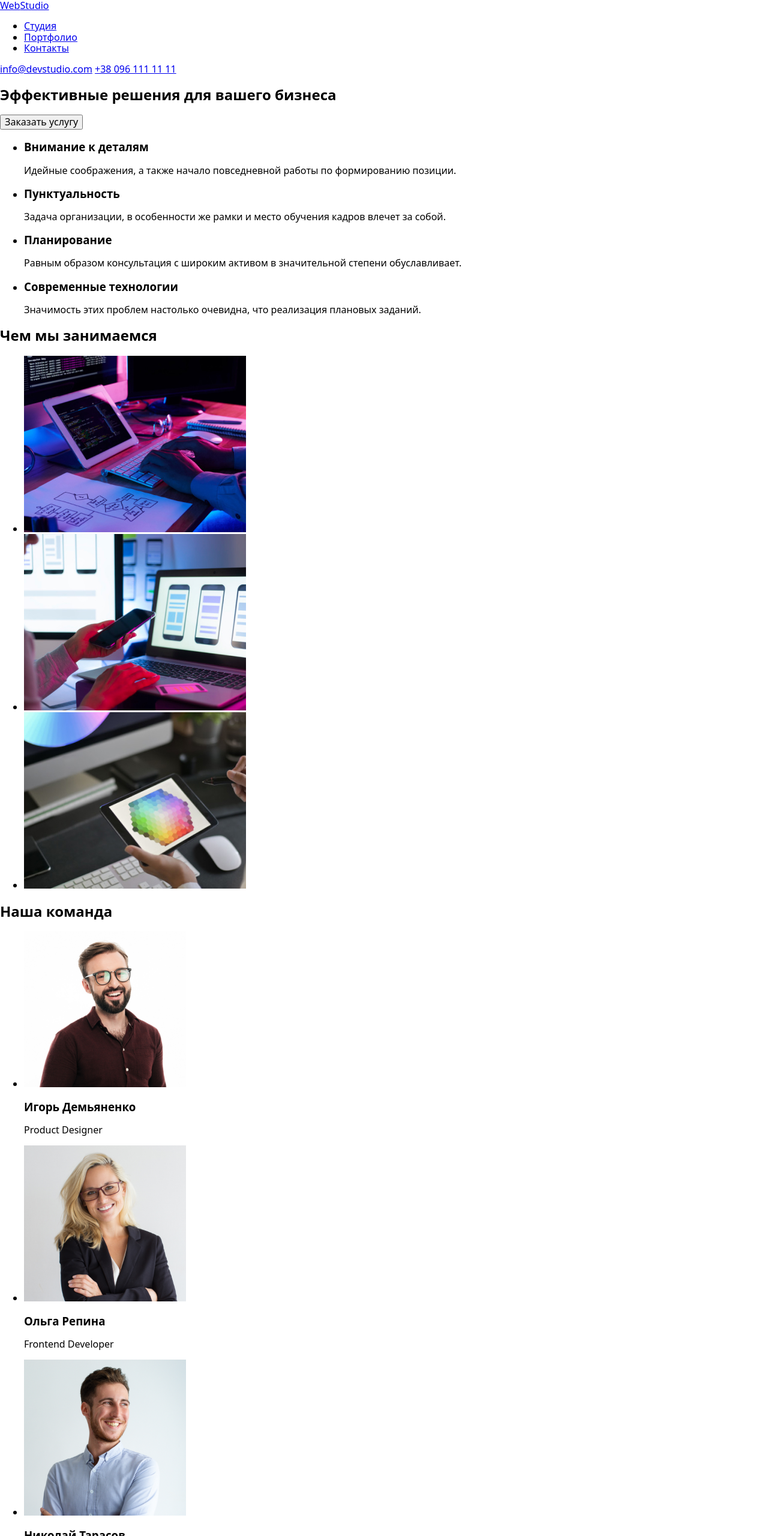
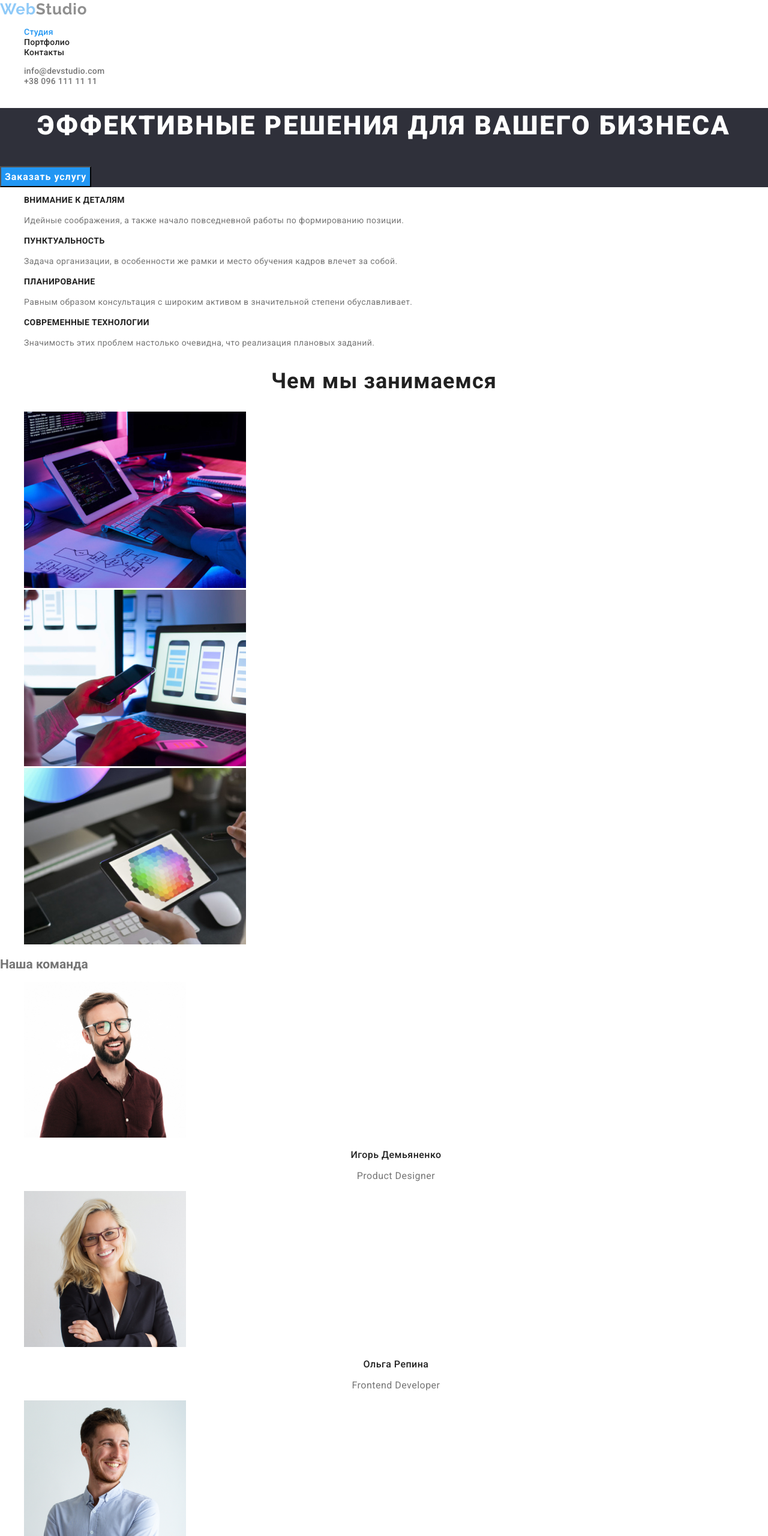
Before and after one commit to kvitkovsky1302/goit-markup-hw-02, a plain HTML site: page index.html in a window 1280 px wide. Shown: the top 2560 px of the page at 60% size. Drawn offline with nearby package versions, Linux system fonts and the light colour scheme.

Commit message:
Описывает стили для index.html

```diff
--- a/css/styles.css
+++ b/css/styles.css
@@ -1,3 +1,99 @@
+:root {
+  --primery-text-color: #757575;
+  --title-color: #212121;
+  --secondary-color: #2196f3;
+  --background-color: #2f303a;
+}
+
+a {
+  text-decoration: none;
+}
+
+ul {
+  list-style: none;
+}
+
+body {
+  font-family: 'Roboto', sans-serif;
+  font-size: 14px;
+  color: var(--primery-text-color);
+}
+/* font-family: 'Raleway', sans-serif;
+font-family: 'Roboto', sans-serif; */
+/* ============= header =============*/
+
+.logo {
+  font-family: 'Raleway', sans-serif;
+  font-weight: 700;
+  font-size: 26px;
+  line-height: 1.19;
+  letter-spacing: 0.03em;
+  color: var(--title-color);
+}
+
+.logo:hover,
+.logo:focus {
+  opacity: 0.5;
+}
+
+.logo-color,
+.head-contacts:hover,
+.head-contacts:focus,
+.navigation-list-link:hover,
+.navigation-list-link:focus {
+  color: var(--secondary-color);
+}
+
+.navigation-list-link {
+  font-weight: 500;
+  line-height: 1.14;
+  letter-spacing: 0.02em;
+  color: var(--title-color);
+}
+
+.head-contacts {
+  font-weight: 500;
+  line-height: 1.14;
+  letter-spacing: 0.02em;
+  color: var(--primery-text-color);
+}
+
+.studio-color {
+  color: var(--secondary-color);
+}
+/* ============= end header =============*/
+
+/* ============= hero =============*/
+.section-hero {
+  background-color: var(--background-color);
+}
+.hero-title {
+  font-weight: 900;
+  font-size: 44px;
+  line-height: 1.36;
+  text-align: center;
+  letter-spacing: 0.06em;
+  text-transform: uppercase;
+  color: #ffffff;
+}
+
+.hero-btn {
+  font-weight: 700;
+  font-size: 16px;
+  line-height: 1.87;
+  text-align: center;
+  letter-spacing: 0.06em;
+  color: #ffffff;
+  background-color: var(--secondary-color);
+}
+
+.hero-btn:hover,
+.hero-btn:focus {
+  opacity: 0.5;
+}
+/* ============= end hero =============*/
+
+/* ============= info =============*/
 .visually-hidden {
   position: absolute !important;
   clip: rect(1px 1px 1px 1px); /* IE6, IE7 */
@@ -8,3 +104,107 @@
   width: 1px !important;
   overflow: hidden;
 }
+
+.info-item-title {
+  font-weight: 700;
+  font-size: 14px;
+  line-height: 1.14;
+  letter-spacing: 0.03em;
+  text-transform: uppercase;
+  color: var(--title-color);
+}
+
+.info-item-text {
+  font-weight: 400;
+  line-height: 1.71;
+  letter-spacing: 0.03em;
+}
+/* ============= end info =============*/
+
+/* ============= what we are doing =============*/
+.we-doing-title {
+  font-weight: 700;
+  font-size: 36px;
+  line-height: 1.17;
+  text-align: center;
+  letter-spacing: 0.03em;
+  color: var(--title-color);
+}
+/* ============= end what we are doing =============*/
+
+/* ============= our team =============*/
+.team-name {
+  font-weight: 500;
+  font-size: 16px;
+  line-height: 1.19;
+  text-align: center;
+  letter-spacing: 0.03em;
+  color: var(--title-color);
+}
+
+.team-profession {
+  font-weight: 400;
+  font-size: 16px;
+  line-height: 1.19;
+  text-align: center;
+  letter-spacing: 0.03em;
+}
+/* ============= end our team =============*/
+
+/* ============= contacts info =============*/
+
+.footer {
+  background-color: var(--background-color);
+}
+
+.footer-logo {
+  font-family: 'Raleway', sans-serif;
+  font-weight: 700;
+  font-size: 26px;
+  line-height: 1.19;
+  letter-spacing: 0.03em;
+  color: #ffffff;
+}
+
+.footer-logo:hover,
+.footer-logo:focus {
+  opacity: 0.5;
+}
+
+.address-map {
+  font-weight: 400;
+  line-height: 1.71;
+  letter-spacing: 0.03em;
+  color: #ffffff;
+}
+
+.address-map:hover,
+.address-map:focus {
+  color: var(--secondary-color);
+}
+
+.address-mail,
+.address-tel {
+  font-weight: 400;
+  line-height: 1.71;
+  letter-spacing: 0.03em;
+  color: rgba(255, 255, 255, 0.6);
+}
+
+.address-mail:hover,
+.address-mail:focus,
+.address-tel:hover,
+.address-tel:focus {
+  color: var(--secondary-color);
+}
+
+/* ============= end contacts info =============*/
+/* ============= filter list =============*/
+/* ============= end filter list =============*/
+/* ============= portfolio list =============*/
+/* ============= end portfolio list =============*/
+/* ============= =============*/
+/* ============= =============*/
+/* ============= =============*/
+/* ============= =============*/
+/* ============= =============*/
--- a/index.html
+++ b/index.html
@@ -2,7 +2,7 @@
 <html lang="ru">
   <head>
     <meta charset="UTF-8" />
-    <meta name="viewport" content="width= , initial-scale=1.0" />
+    <meta name="viewport" content="width=device-width, initial-scale=1.0" />
     <title lang="en"><span>Web</span>Studio</title>
     <link
       rel="stylesheet"
@@ -10,62 +10,80 @@
       integrity="sha512-ISS7cAi1PEhQ8jnbJpJZMd29NlhNj4AWYyLOSp2CE/CsHxTCu+r+t0D2yoJudVrd0/8fTVPUVDzY5Tvli75u/g=="
       crossorigin="anonymous"
     />
+    <link rel="preconnect" href="https://fonts.gstatic.com" />
+    <link
+      href="https://fonts.googleapis.com/css2?family=Raleway:wght@700&family=Roboto:wght@400;500;700;900&display=swap"
+      rel="stylesheet"
+    />
     <link rel="stylesheet" href="./css/styles.css" />
-    <link rel="stylesheet" href="./portfolio.html" />
   </head>
   <body>
-    <header>
-      <nav>
-        <a lang="en" href="index.html"> <span>Web</span>Studio </a>
-        <ul>
-          <li>
-            <a href="#">Студия</a>
+    <header class="header">
+      <nav class="navigation">
+        <a class="logo" lang="en" href="index.html">
+          <span class="logo-color">Web</span>Studio
+        </a>
+        <ul class="navigation-list">
+          <li class="navigation-list-item">
+            <a class="navigation-list-link studio-color" href="#">Студия</a>
           </li>
-          <li>
-            <a href="./portfolio.html">Портфолио</a>
+          <li class="navigation-list-item">
+            <a class="navigation-list-link" href="./portfolio.html"
+              >Портфолио</a
+            >
           </li>
-          <li>
-            <a href="#">Контакты</a>
+          <li class="navigation-list-item">
+            <a class="navigation-list-link" href="#">Контакты</a>
           </li>
         </ul>
       </nav>
-      <a href="mailto:info@devstudio.com">info@devstudio.com</a>
-      <a href="tel:+380961111111">+38 096 111 11 11</a>
+      <ul>
+        <li>
+          <a class="head-contacts" href="mailto:info@devstudio.com"
+            >info@devstudio.com</a
+          >
+        </li>
+        <li>
+          <a class="head-contacts" href="tel:+380961111111"
+            >+38 096 111 11 11</a
+          >
+        </li>
+      </ul>
     </header>
     <main>
       <!-- Hero -->
-      <section>
-        <h1>Эффективные решения для вашего бизнеса</h1>
-        <button type="button">Заказать услугу</button>
+      <section class="section-hero">
+        <h1 class="hero-title">Эффективные решения для вашего бизнеса</h1>
+        <button class="hero-btn" type="button">Заказать услугу</button>
       </section>
       <!-- info -->
-      <section>
+      <section class="section-info">
         <h2 class="visually-hidden">Преимущества компаниии</h2>
-        <ul>
-          <li>
-            <h3>Внимание к деталям</h3>
-            <p>
+        <ul class="info-list">
+          <li class="info-item">
+            <h3 class="info-item-title">Внимание к деталям</h3>
+            <p class="info-item-text">
               Идейные соображения, а также начало повседневной работы по
               формированию позиции.
             </p>
           </li>
           <li>
-            <h3>Пунктуальность</h3>
-            <p>
+            <h3 class="info-item-title">Пунктуальность</h3>
+            <p class="info-item-text">
               Задача организации, в особенности же рамки и место обучения кадров
               влечет за собой.
             </p>
           </li>
           <li>
-            <h3>Планирование</h3>
-            <p>
+            <h3 class="info-item-title">Планирование</h3>
+            <p class="info-item-text">
               Равным образом консультация с широким активом в значительной
               степени обуславливает.
             </p>
           </li>
           <li>
-            <h3>Современные технологии</h3>
-            <p>
+            <h3 class="info-item-title">Современные технологии</h3>
+            <p class="info-item-text">
               Значимость этих проблем настолько очевидна, что реализация
               плановых заданий.
             </p>
@@ -73,27 +91,30 @@
         </ul>
       </section>
       <!-- What are we doing -->
-      <section>
-        <h2>Чем мы занимаемся</h2>
-        <ul>
-          <li>
+      <section class="section-we-doing">
+        <h2 class="we-doing-title">Чем мы занимаемся</h2>
+        <ul class="we-doing-list">
+          <li class="we-doing-item">
             <img
+              class="we-doing-img"
               src="./images/What-are-we-doing/img1.jpg"
               alt="Написание кода приложения"
               width="370"
               height="294"
             />
           </li>
-          <li>
+          <li class="we-doing-item">
             <img
+              class="we-doing-img"
               src="./images/What-are-we-doing/img2.jpg"
               alt="Синхронизация с телефоном"
               width="370"
               height="294"
             />
           </li>
-          <li>
+          <li class="we-doing-item">
             <img
+              class="we-doing-img"
               src="./images/What-are-we-doing/img3.jpg"
               alt="Выбор цвета"
               width="370"
@@ -103,67 +124,80 @@
         </ul>
       </section>
       <!-- our team -->
-      <section>
-        <h2>Наша команда</h2>
-        <ul>
-          <li>
+      <section class="section-team">
+        <h2 class="team-title">Наша команда</h2>
+        <ul class="team-list">
+          <li class="team-item">
             <img
+              class="team-img"
               src="./images/our-team/Игорь-Демьяненко.jpg"
               alt="Фото Игорь Демьяненко"
               width="270"
               height="260"
             />
-            <h3>Игорь Демьяненко</h3>
-            <p lang="en">Product Designer</p>
+            <h3 class="team-name">Игорь Демьяненко</h3>
+            <p class="team-profession" lang="en">Product Designer</p>
           </li>
-          <li>
+          <li class="team-item">
             <img
+              class="team-img"
               src="./images/our-team/Ольга-Репина.jpg"
               alt="Фото Ольга Репина"
               width="270"
               height="260"
             />
-            <h3>Ольга Репина</h3>
-            <p lang="en">Frontend Developer</p>
+            <h3 class="team-name">Ольга Репина</h3>
+            <p class="team-profession" lang="en">Frontend Developer</p>
           </li>
-          <li>
+          <li class="team-item">
             <img
+              class="team-img"
               src="./images/our-team/Николай-Тарасов.jpg"
               alt="Фото Николай Тарасов"
               width="270"
               height="260"
             />
-            <h3>Николай Тарасов</h3>
-            <p lang="en">Marketing</p>
+            <h3 class="team-name">Николай Тарасов</h3>
+            <p class="team-profession" lang="en">Marketing</p>
           </li>
-          <li>
+          <li class="team-item">
             <img
+              class="team-img"
               src="./images/our-team/Михаил-Ермаков.jpg"
               alt="Фото Михаил Ермаков"
               width="270"
               height="260"
             />
-            <h3>Михаил Ермаков</h3>
-            <p lang="en">UI Designer</p>
+            <h3 class="team-name">Михаил Ермаков</h3>
+            <p class="team-profession" lang="en">UI Designer</p>
           </li>
         </ul>
       </section>
     </main>
     <!-- Contacts info -->
-    <footer>
-      <a lang="en" href="index.html"> <span>Web</span>Studio </a>
-      <address>
-        <ul>
-          <li>
-            <a href="https://goo.gl/maps/zDSShLqWRXgAwJdu6" target="_blank"
+    <footer class="footer">
+      <a class="footer-logo" lang="en" href="index.html">
+        <span class="logo-color">Web</span>Studio
+      </a>
+      <address class="footer-address">
+        <ul class="address-list">
+          <li class="address-item">
+            <a
+              class="address-map"
+              href="https://goo.gl/maps/zDSShLqWRXgAwJdu6"
+              target="_blank"
               >г. Киев, пр-т Леси Украинки, 26</a
             >
           </li>
-          <li>
-            <a href="mailto:info@devstudio.com">info@example.com</a>
+          <li class="address-item">
+            <a class="address-mail" href="mailto:info@devstudio.com"
+              >info@example.com</a
+            >
           </li>
-          <li>
-            <a href="tel:+380961111111">+38 099 111 11 11</a>
+          <li class="address-item">
+            <a class="address-tel" href="tel:+380961111111"
+              >+38 099 111 11 11</a
+            >
           </li>
         </ul>
       </address>
--- a/portfolio.html
+++ b/portfolio.html
@@ -3,10 +3,19 @@
   <head>
     <meta charset="UTF-8" />
     <meta name="viewport" content="width=device-width, initial-scale=1.0" />
-    <title>Document</title>
-    <link rel="stylesheet" href="https://cdnjs.cloudflare.com/ajax/libs/modern-normalize/1.0.0/modern-normalize.min.css" integrity="sha512-ISS7cAi1PEhQ8jnbJpJZMd29NlhNj4AWYyLOSp2CE/CsHxTCu+r+t0D2yoJudVrd0/8fTVPUVDzY5Tvli75u/g==" crossorigin="anonymous" />
+    <title>Portfolio</title>
+    <link
+      rel="stylesheet"
+      href="https://cdnjs.cloudflare.com/ajax/libs/modern-normalize/1.0.0/modern-normalize.min.css"
+      integrity="sha512-ISS7cAi1PEhQ8jnbJpJZMd29NlhNj4AWYyLOSp2CE/CsHxTCu+r+t0D2yoJudVrd0/8fTVPUVDzY5Tvli75u/g=="
+      crossorigin="anonymous"
+    />
+    <link rel="preconnect" href="https://fonts.gstatic.com" />
+    <link
+      href="https://fonts.googleapis.com/css2?family=Raleway:wght@700&family=Roboto:wght@400;500;700;900&display=swap"
+      rel="stylesheet"
+    />
     <link rel="stylesheet" href="./css/styles.css" />
-    <link rel="stylesheet" href="./index.html" />
   </head>
   <body>
     <header>
```
